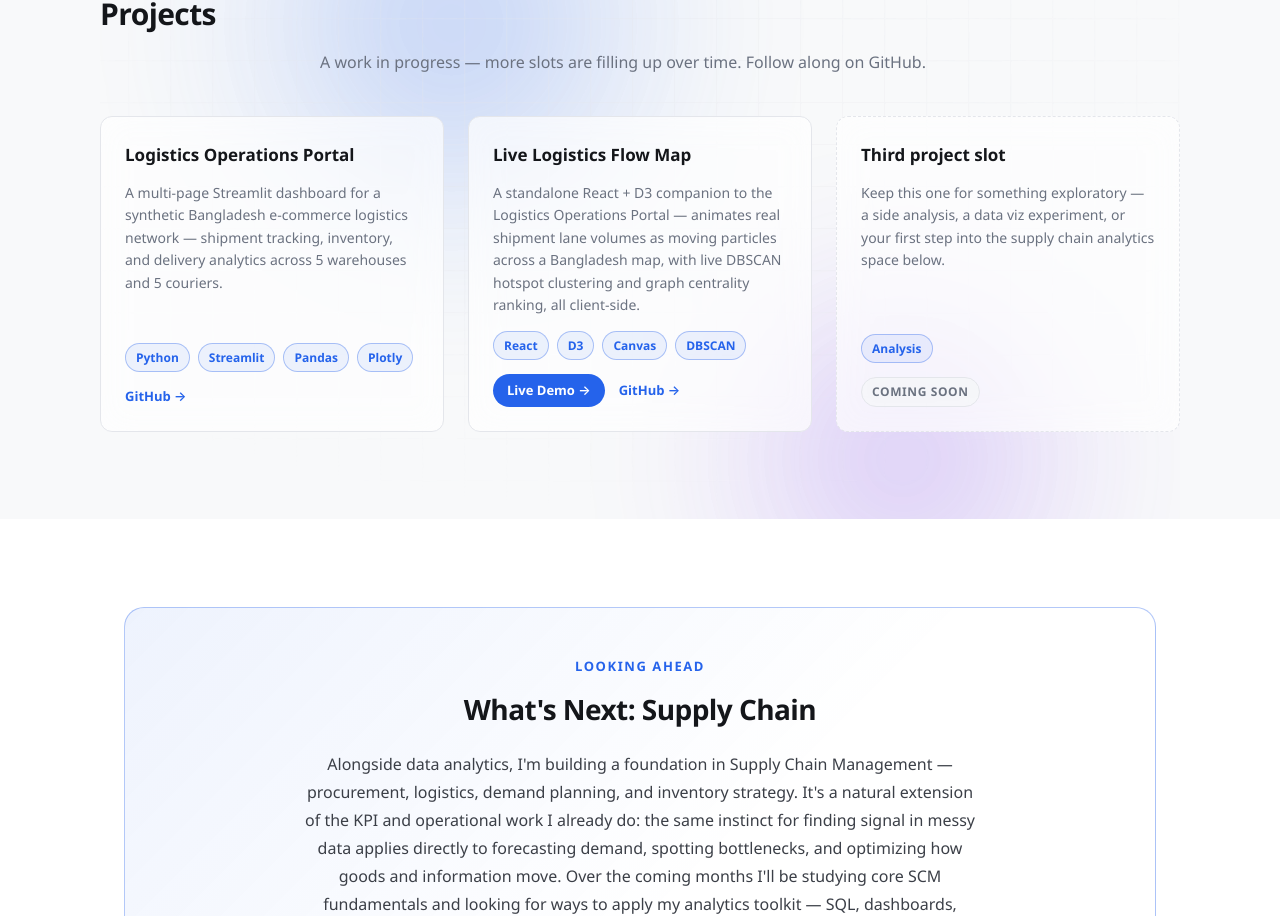
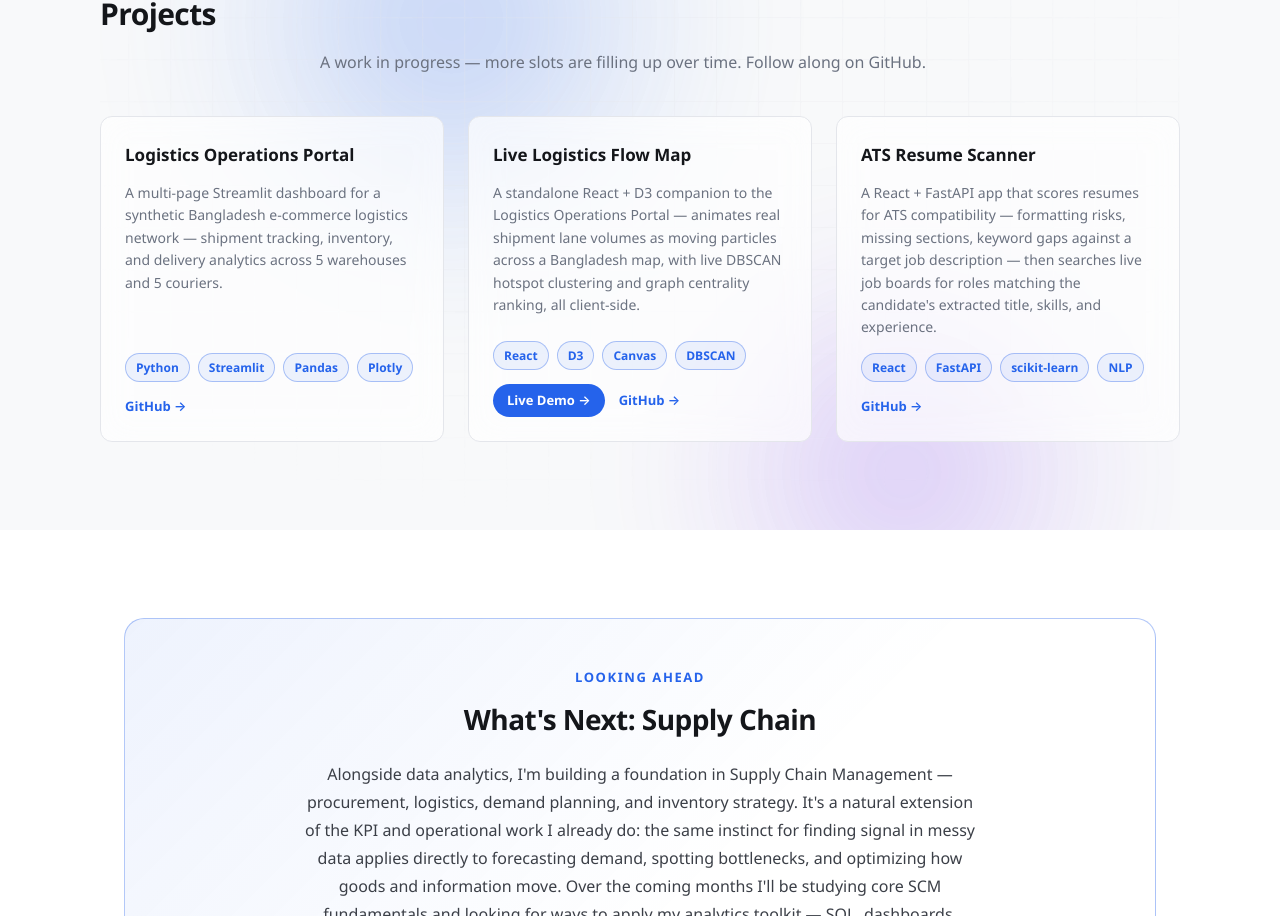
Before and after one commit to Atikul-Dipto/Atikul-Dipto.github.io, a React (Vite) app: page / in a window 1280 px wide. Shown: the part 2632-3548 px from the top of the page. Built offline with nearby package versions, Linux system fonts and the light colour scheme.

Commit message:
Add ATS Resume Scanner project card
Replaces the placeholder third project slot with the new React + FastAPI
resume scanner / job matcher project.

```diff
--- a/src/data.js
+++ b/src/data.js
@@ -112,11 +112,12 @@ export const projects = [
     placeholder: false,
   },
   {
-    title: 'Third project slot',
-    description: 'Keep this one for something exploratory — a side analysis, a data viz experiment, or your first step into the supply chain analytics space below.',
-    tags: ['Analysis'],
-    href: null,
-    placeholder: true,
+    title: 'ATS Resume Scanner',
+    description: 'A React + FastAPI app that scores resumes for ATS compatibility — formatting risks, missing sections, keyword gaps against a target job description — then searches live job boards for roles matching the candidate\'s extracted title, skills, and experience.',
+    tags: ['React', 'FastAPI', 'scikit-learn', 'NLP'],
+    href: 'https://github.com/Atikul-Dipto/ats-resume-scanner',
+    demoHref: null,
+    placeholder: false,
   },
 ]
 
```
